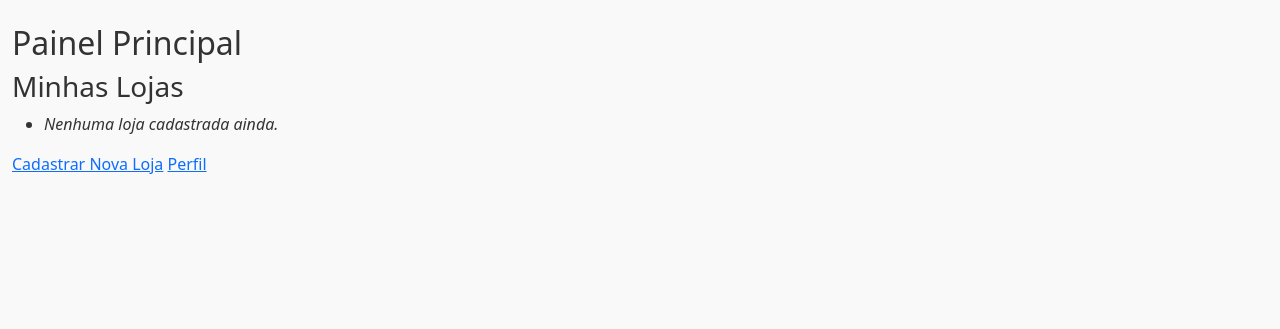
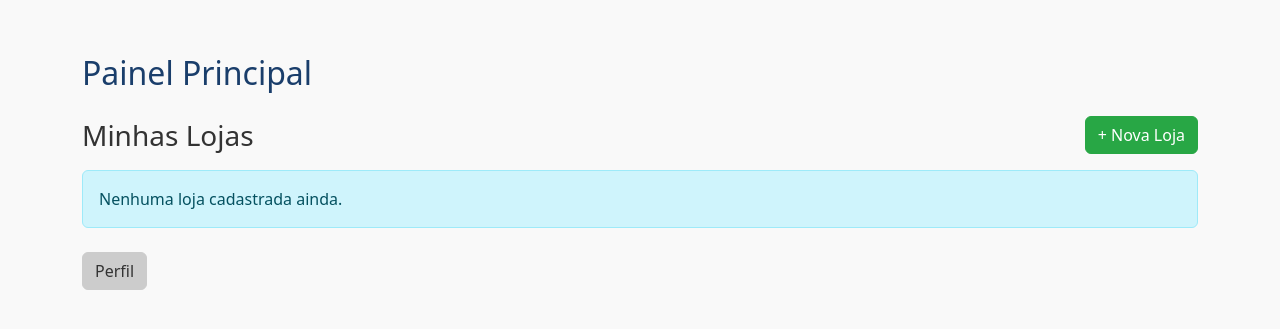
Before and after one commit to saulorodrigocfs/gestao-amiga, a Django app: page /painel-loja/ in a window 1280 px wide. Shown: the part 76-405 px from the top of the page. Run offline with Django 5.2, Linux system fonts and the light colour scheme; a user stored in the database is signed in; data comes from the database, SQL or seed files in the repository; both versions use the stored data as it was after the commit.

Commit message:
Melhoria do layout do painel de lojas

```diff
--- a/static/css/estilo.css
+++ b/static/css/estilo.css
@@ -51,3 +51,18 @@ form .helptext {
     font-size: 0.8rem;
     color: #555;
 }
+
+.card h5 {
+    font-weight: bold;
+    margin-bottom: 10px;
+}
+
+.card p {
+    margin-bottom: 15px;
+}
+
+.btn-danger {
+    background-color: #dc3545;
+    border-color: #dc3545;
+    color: #fff;
+}
--- a/templates/painel_loja.html
+++ b/templates/painel_loja.html
@@ -1,22 +1,36 @@
 {% extends 'base.html' %}
 {% block content %}
-<h2>Painel Principal</h2>
+<div class="container" style="margin-top: 30px;">
+    <h2 class="mb-4" style="color: var(--cor-primaria);">Painel Principal</h2>
+    <div class="d-flex justify-content-between align-items-center mb-3">
+        <h3 class="mb-0">Minhas Lojas</h3>
+        <a href="{% url 'cadastrar_loja' %}" class="btn btn-primary">+ Nova Loja</a>
+    </div>
 
-<h3>Minhas Lojas</h3>
-<ul>
-    {% for loja in lojas %}
-    <li>
-        {{ loja.nome }} - {{ loja.endereco }}
-        <a href="{% url 'dashboard_loja' loja.id %}">Acessar</a>
-        <a href="{% url 'editar_loja' loja.id %}">Editar</a>
-        <a href="{% url 'deletar_loja' loja.id %}">Deletar</a>
-    </li>
-    {% empty %}
-    <li><em>Nenhuma loja cadastrada ainda.</em></li>
-    {% endfor %}
-</ul>
+    {% if lojas %}
+        <div class="row">
+            {% for loja in lojas %}
+            <div class="col-md-4 mb-4">
+                <div class="card h-100" style="box-shadow: 0 4px 6px rgba(0,0,0,0.05); padding: 15px;">
+                    <h5 style="color: var(--cor-primaria);">{{ loja.nome }}</h5>
+                    <p style="font-size: 0.9rem; color: #666;">{{ loja.endereco }}</p>
+                    <div class="d-flex gap-2 mt-auto">
+                        <a href="{% url 'dashboard_loja' loja.id %}" class="btn btn-primary btn-sm">Acessar</a>
+                        <a href="{% url 'editar_loja' loja.id %}" class="btn btn-secondary btn-sm">Editar</a>
+                        <a href="{% url 'deletar_loja' loja.id %}" class="btn btn-danger btn-sm">Excluir</a>
+                    </div>
+                </div>
+            </div>
+            {% endfor %}
+        </div>
+    {% else %}
+        <div class="alert alert-info" role="alert">
+            Nenhuma loja cadastrada ainda.
+        </div>
+    {% endif %}
 
-<a href="{% url 'cadastrar_loja' %}">Cadastrar Nova Loja</a>
-<a href="{% url 'perfil_usuario' %}">Perfil</a>
-
+    <div class="mt-4">
+        <a href="{% url 'perfil_usuario' %}" class="btn btn-secondary">Perfil</a>
+    </div>
+</div>
 {% endblock %}
```
Also changed, not shown: templates/deletar_loja.html (+11 -8 lines), db.sqlite3.
